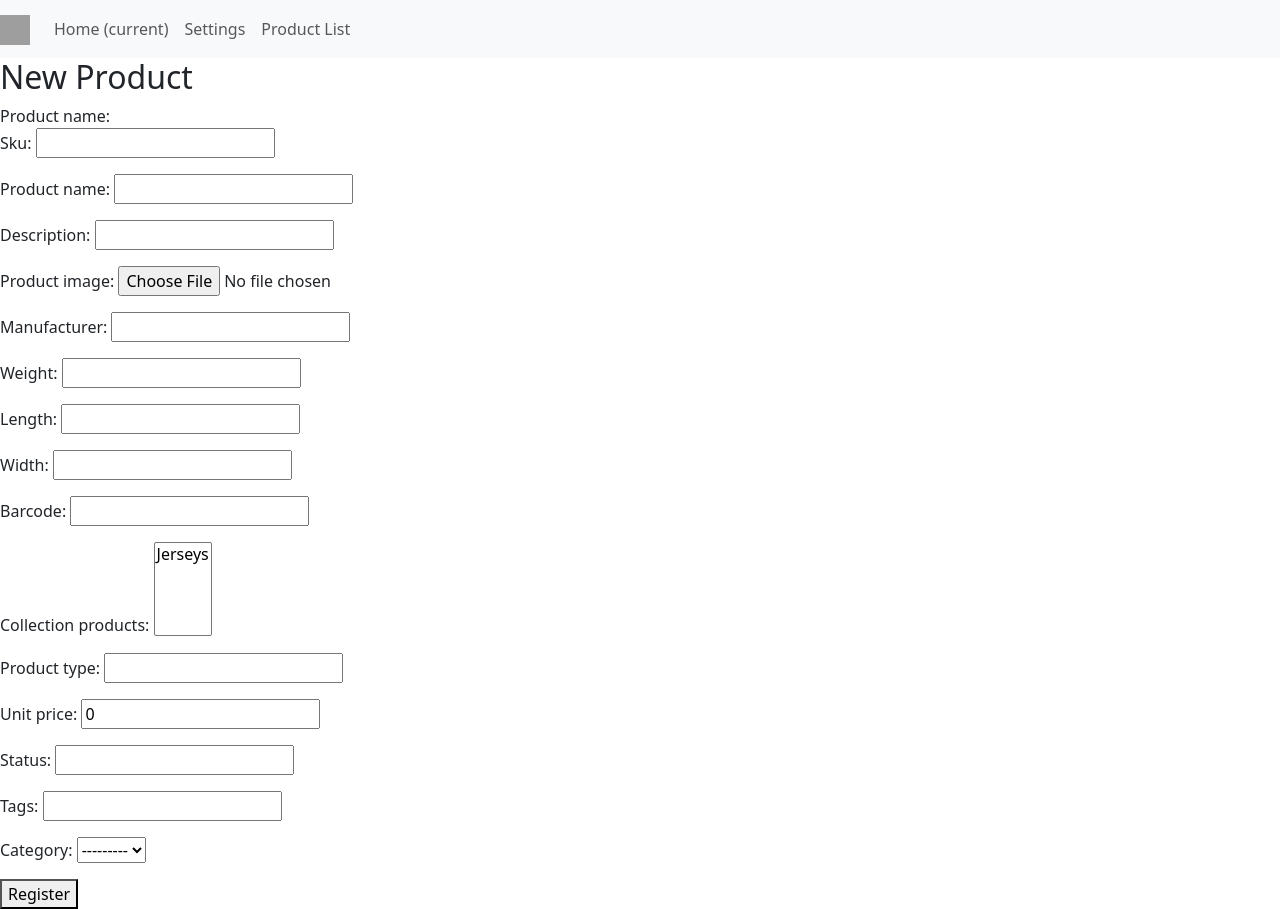
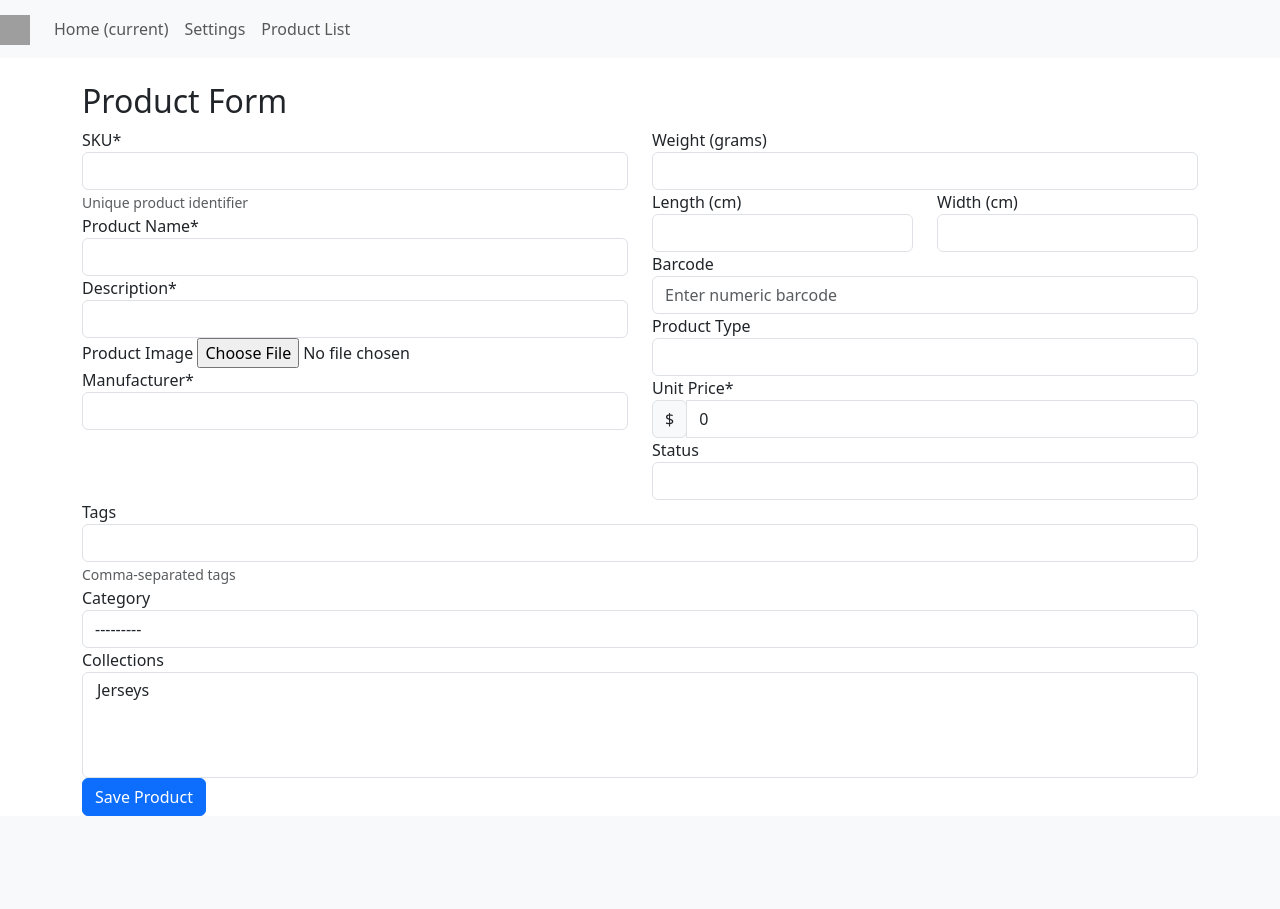
Before and after one commit to jenymoen/PIM, a Django app: page /new_product/ in a window 1280 px wide. After the commit the page ends 816 px from the top, so only its background shows below. Run offline with Django 5.2, Linux system fonts and the light colour scheme; data comes from the database, SQL or seed files in the repository; data that the repository does not hold is empty; grey boxes are pictures that could not be loaded.

Commit message:
Enhance product form layout and styling; add CSS classes and improve error handling

```diff
--- a/PIM/pimApp/forms.py
+++ b/PIM/pimApp/forms.py
@@ -11,3 +11,14 @@ class ProductForm(forms.ModelForm):
     class Meta:
         model = Product
         fields = '__all__'
+
+    def __init__ (self, *args, **kwargs):
+        super().__init__(*args, **kwargs)
+        # add CSS classes to all fields
+        for field_name, field in self.fields.items():
+            field.widget.attrs.update({'class': 'form-control'})
+
+        # special styling for specific fields
+        self.fields['description'].widget.attrs.update({'rows': 3})
+        self.fields['product_image'].widget.attrs.update({'class': 'form-control-file'})
+        self.fields['barcode'].widget.attrs.update({'placeholder': 'Enter numeric barcode'})
--- a/PIM/pimApp/templates/new_product.html
+++ b/PIM/pimApp/templates/new_product.html
@@ -1,15 +1,133 @@
-{% extends 'base.html' %}
+{% extends 'base.html' %}  <!-- if you're using a base template -->
+{% load static %}
+
+{% block title %}New Product{% endblock %}
 
 {% block content %}
-    <h2>New Product</h2>
-    <form method="post">
+<div class="container mt-4">
+    <h2>Product Form</h2>
+    <form method="post" enctype="multipart/form-data" class="needs-validation" novalidate>
         {% csrf_token %}
 
-        <div class="form-field">
-            {{ form.product_name.label_tag }}
+        <!-- Render errors at the top -->
+        {% if form.errors %}
+        <div class="alert alert-danger">
+            Please correct the errors below.
+        </div>
+        {% endif %}
+
+        <div class="row">
+            <!-- Left Column -->
+            <div class="col-md-6">
+                <div class="form-group">
+                    <label for="{{ form.sku.id_for_label }}">SKU*</label>
+                    {{ form.sku }}
+                    <small class="form-text text-muted">Unique product identifier</small>
+                    {{ form.sku.errors }}
+                </div>
+
+                <div class="form-group">
+                    <label for="{{ form.product_name.id_for_label }}">Product Name*</label>
+                    {{ form.product_name }}
+                    {{ form.product_name.errors }}
+                </div>
+
+                <div class="form-group">
+                    <label for="{{ form.description.id_for_label }}">Description*</label>
+                    {{ form.description }}
+                    {{ form.description.errors }}
+                </div>
+
+                <div class="form-group">
+                    <label for="{{ form.product_image.id_for_label }}">Product Image</label>
+                    {{ form.product_image }}
+                    {{ form.product_image.errors }}
+                </div>
+
+                <div class="form-group">
+                    <label for="{{ form.manufacturer.id_for_label }}">Manufacturer*</label>
+                    {{ form.manufacturer }}
+                    {{ form.manufacturer.errors }}
+                </div>
+            </div>
+
+            <!-- Right Column -->
+            <div class="col-md-6">
+                <div class="form-group">
+                    <label for="{{ form.weight.id_for_label }}">Weight (grams)</label>
+                    {{ form.weight }}
+                    {{ form.weight.errors }}
+                </div>
+
+                <div class="row">
+                    <div class="col-md-6">
+                        <div class="form-group">
+                            <label for="{{ form.length.id_for_label }}">Length (cm)</label>
+                            {{ form.length }}
+                            {{ form.length.errors }}
+                        </div>
+                    </div>
+                    <div class="col-md-6">
+                        <div class="form-group">
+                            <label for="{{ form.width.id_for_label }}">Width (cm)</label>
+                            {{ form.width }}
+                            {{ form.width.errors }}
+                        </div>
+                    </div>
+                </div>
+
+                <div class="form-group">
+                    <label for="{{ form.barcode.id_for_label }}">Barcode</label>
+                    {{ form.barcode }}
+                    {{ form.barcode.errors }}
+                </div>
+
+                <div class="form-group">
+                    <label for="{{ form.product_type.id_for_label }}">Product Type</label>
+                    {{ form.product_type }}
+                    {{ form.product_type.errors }}
+                </div>
+
+                <div class="form-group">
+                    <label for="{{ form.unit_price.id_for_label }}">Unit Price*</label>
+                    <div class="input-group">
+                        <div class="input-group-prepend">
+                            <span class="input-group-text">$</span>
+                        </div>
+                        {{ form.unit_price }}
+                    </div>
+                    {{ form.unit_price.errors }}
+                </div>
+
+                <div class="form-group">
+                    <label for="{{ form.status.id_for_label }}">Status</label>
+                    {{ form.status }}
+                    {{ form.status.errors }}
+                </div>
+            </div>
         </div>
 
-        {{ form.as_p }}
-        <button type="submit">Register</button>
+        <!-- Full-width fields -->
+        <div class="form-group">
+            <label for="{{ form.tags.id_for_label }}">Tags</label>
+            {{ form.tags }}
+            <small class="form-text text-muted">Comma-separated tags</small>
+            {{ form.tags.errors }}
+        </div>
+
+        <div class="form-group">
+            <label for="{{ form.category.id_for_label }}">Category</label>
+            {{ form.category }}
+            {{ form.category.errors }}
+        </div>
+
+        <div class="form-group">
+            <label>Collections</label>
+            {{ form.collection_products }}
+            {{ form.collection_products.errors }}
+        </div>
+
+        <button type="submit" class="btn btn-primary">Save Product</button>
     </form>
+</div>
 {% endblock %}
```
Also changed, not shown: PIM/static/css/style.css (line endings or trailing spaces).
